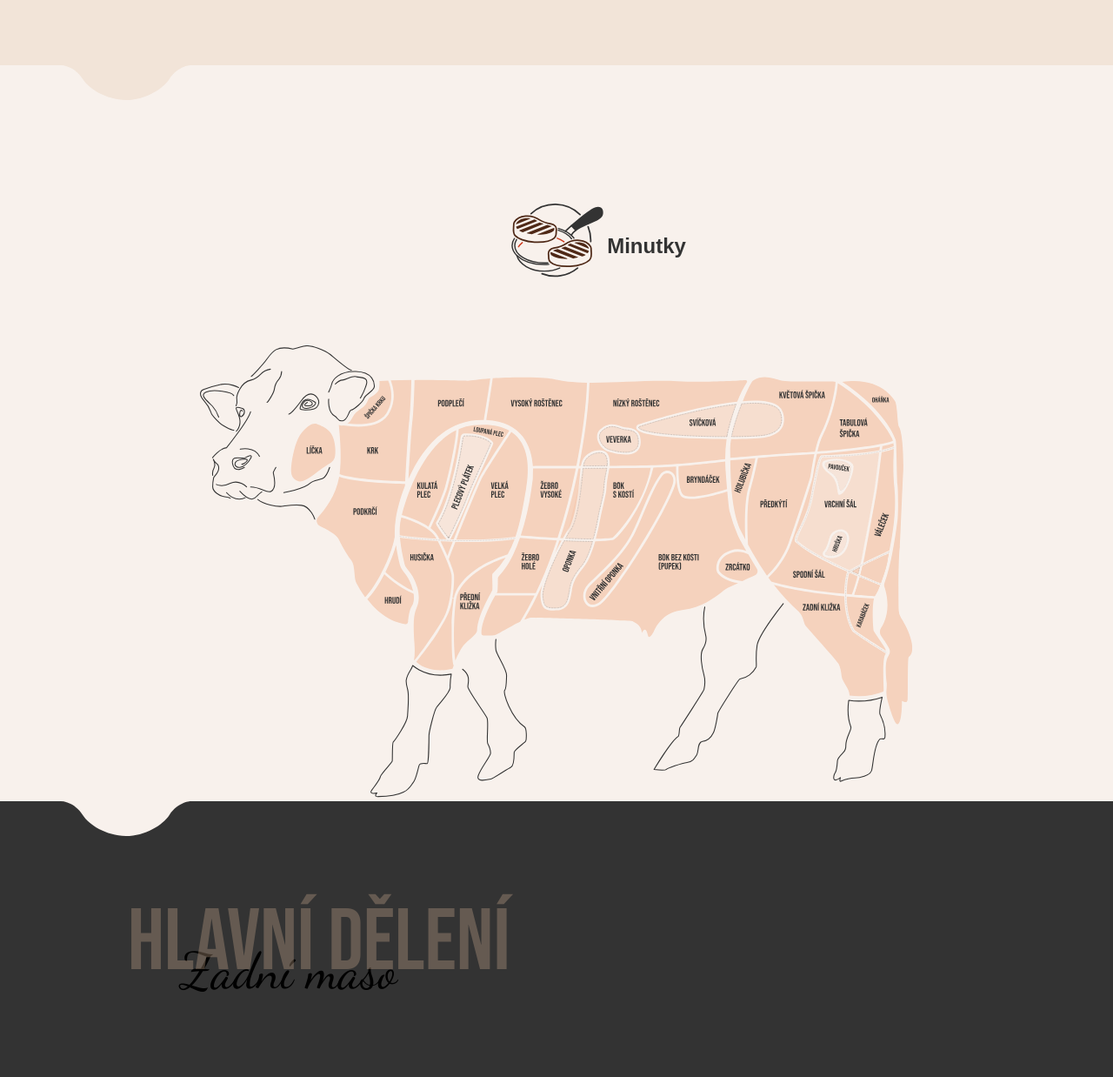
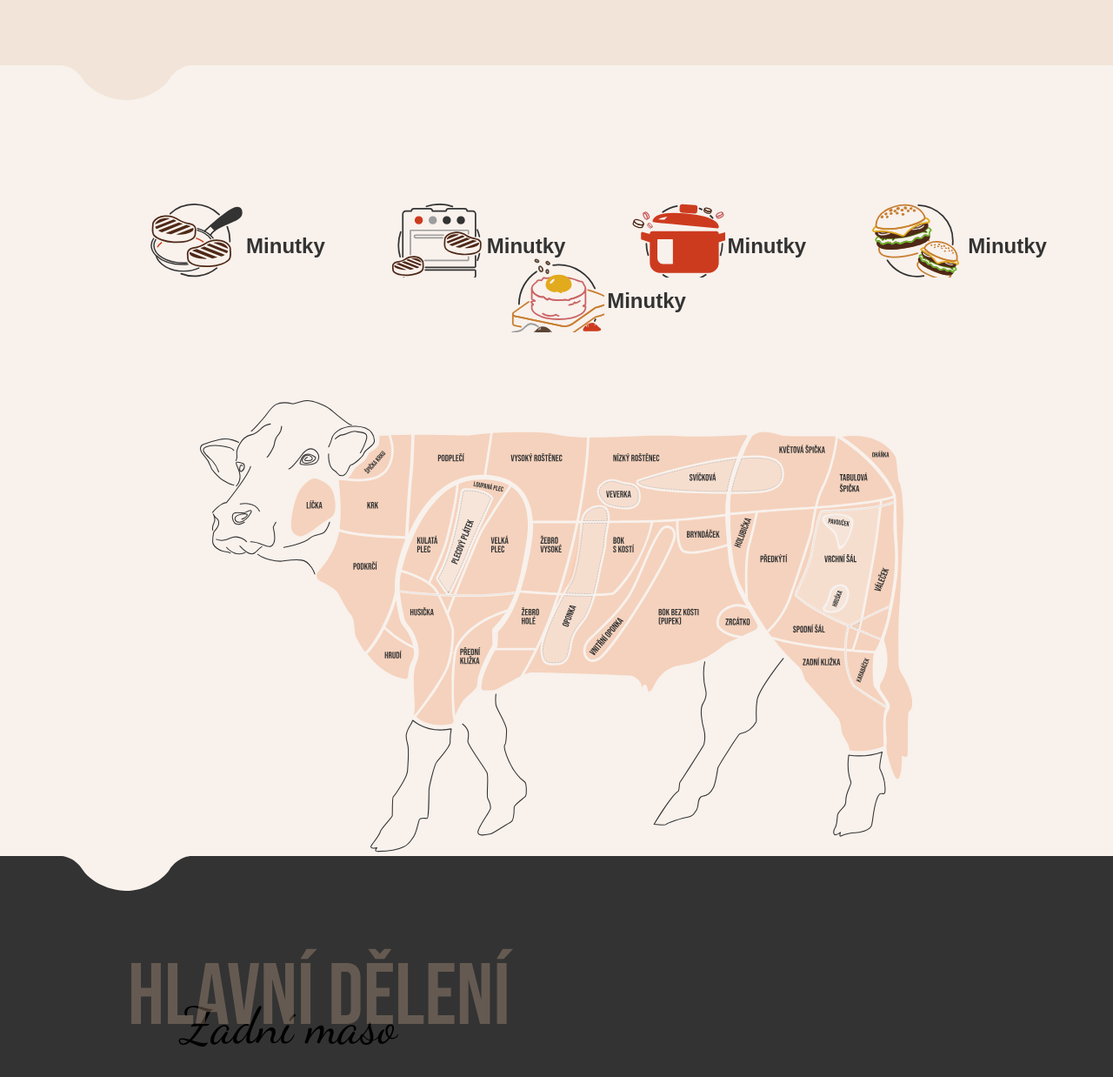
Before and after one commit to Petrnemec98/farmavrnak, a PHP site: page /maso in a window 1280 px wide. Shown: the part 889-2127 px from the top of the page at 87% size. Run offline with PHP 8.4, Linux system fonts and the light colour scheme.

Commit message:
Shortcut - icon svg

```diff
--- a/assets/css/main.css
+++ b/assets/css/main.css
@@ -7,6 +7,7 @@ address{
 	visibility: hidden;
 }
 
+/*Shortcut*/
 .shortcut-box{
 	 width: 100%;
    margin-top: 159px;
@@ -20,6 +21,7 @@ address{
 display: block;
 position: relative;
 }
+
 .shortcut-icon-svg{
 	width: 107px;
 	height: 85px;
@@ -53,9 +55,40 @@ position: relative;
 	transform: scale(1.2) rotate(10deg);
 }
 
+@media only screen and (max-width: 1280px) {
+
+}
+
+@media only screen and (max-width: 1088px) {
+
+}
+
+@media only screen and (max-width: 1088px) {
+
+}
+
+/*Shortcut-icon*/
 .shortcut-icon-svg.minutky{
 	background-image: url("svg/Minutky_color_icon.svg");
 }
+.shortcut-icon-svg.peceni{
+	background-image: url("svg/Peceni_color_icon.svg");
+}
+.shortcut-icon-svg.duseni{
+	background-image: url("svg/Duseni_color_icon.svg");
+}
+.shortcut-icon-svg.mleti{
+	background-image: url("svg/Hamburger_color_icon.svg");
+}
+.shortcut-icon-svg.tatarak{
+	background-image: url("svg/Tatarak_color_icon.svg");
+}
+
+
+
+
+
+/*Overlay*/
 
 #minutky, #peceni, #duseni{
 	 position: fixed; /* Sit on top of the page content */
@@ -86,10 +119,12 @@ position: relative;
 	font-size: 3rem;
 }
 
+
 .meat-dark{
 	background-color: #333333;
 }
 
+/*Cow*/
 .cow{
 	padding-top: 100px;
 	width: 80%;
--- a/maso.php
+++ b/maso.php
@@ -69,11 +69,9 @@
     </a>
   </div>
 
-  <!--
-
-  <div data-id="minutky" class="shortcut-icon" onclick="onOverlay(this)">
+  <div data-id="peceni" class="shortcut-icon" onclick="onOverlay(this)">
     <a>
-      <div class="shortcut-icon-svg minutky ">
+      <div class="shortcut-icon-svg peceni ">
       </div>
       <div class="shortcut-text">
         <span>Minutky</span>
@@ -81,9 +79,9 @@
     </a>
   </div>
 
-  <div data-id="minutky" class="shortcut-icon" onclick="onOverlay(this)">
+  <div data-id="duseni" class="shortcut-icon" onclick="onOverlay(this)">
     <a>
-      <div class="shortcut-icon-svg minutky ">
+      <div class="shortcut-icon-svg duseni ">
       </div>
       <div class="shortcut-text">
         <span>Minutky</span>
@@ -91,9 +89,9 @@
     </a>
   </div>
 
-  <div data-id="minutky" class="shortcut-icon" onclick="onOverlay(this)">
+  <div data-id="mleti" class="shortcut-icon" onclick="onOverlay(this)">
     <a>
-      <div class="shortcut-icon-svg minutky ">
+      <div class="shortcut-icon-svg mleti ">
       </div>
       <div class="shortcut-text">
         <span>Minutky</span>
@@ -102,16 +100,16 @@
   </div>
 
 
-  <div data-id="minutky" class="shortcut-icon" onclick="onOverlay(this)">
+  <div data-id="tatarak" class="shortcut-icon" onclick="onOverlay(this)">
     <a>
-      <div class="shortcut-icon-svg minutky ">
+      <div class="shortcut-icon-svg tatarak ">
       </div>
       <div class="shortcut-text">
         <span>Minutky</span>
       </div>
     </a>
   </div>
--->
+
 
 
 </div>
```
Also changed, not shown: assets/css/svg/Duseni_color_icon.svg (added), assets/css/svg/Hamburger_color_icon.svg (added), assets/css/svg/Peceni_color_icon.svg (added), assets/css/svg/Tatarak_color_icon.svg (added). Lines whose indentation alone changed are shown as unchanged.
